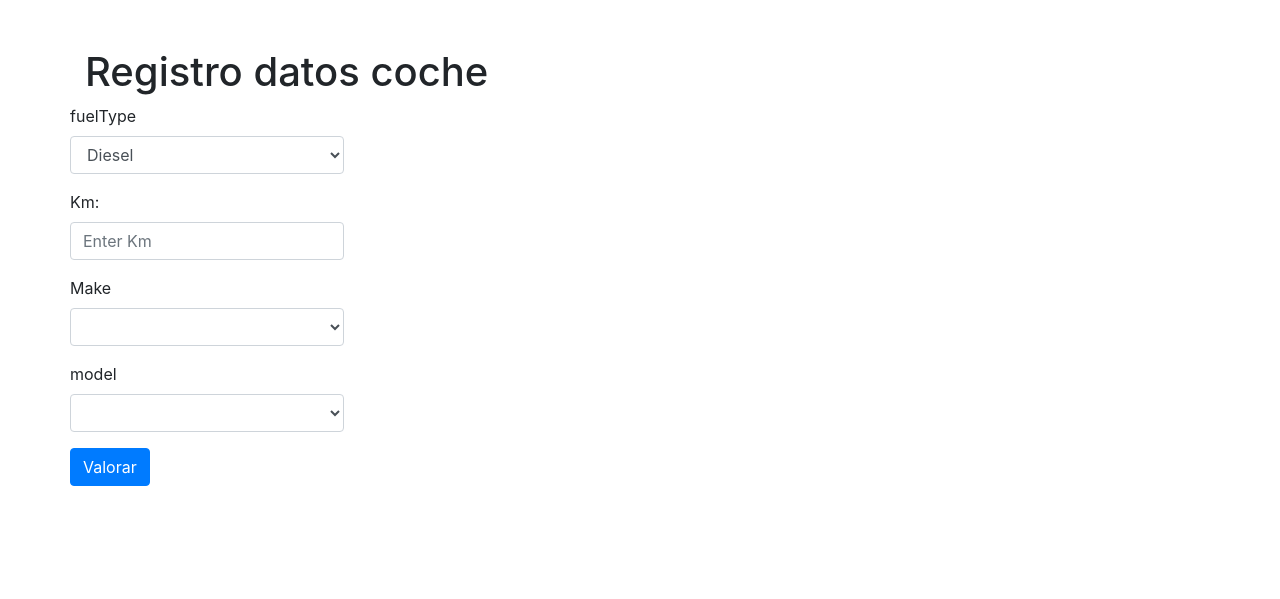
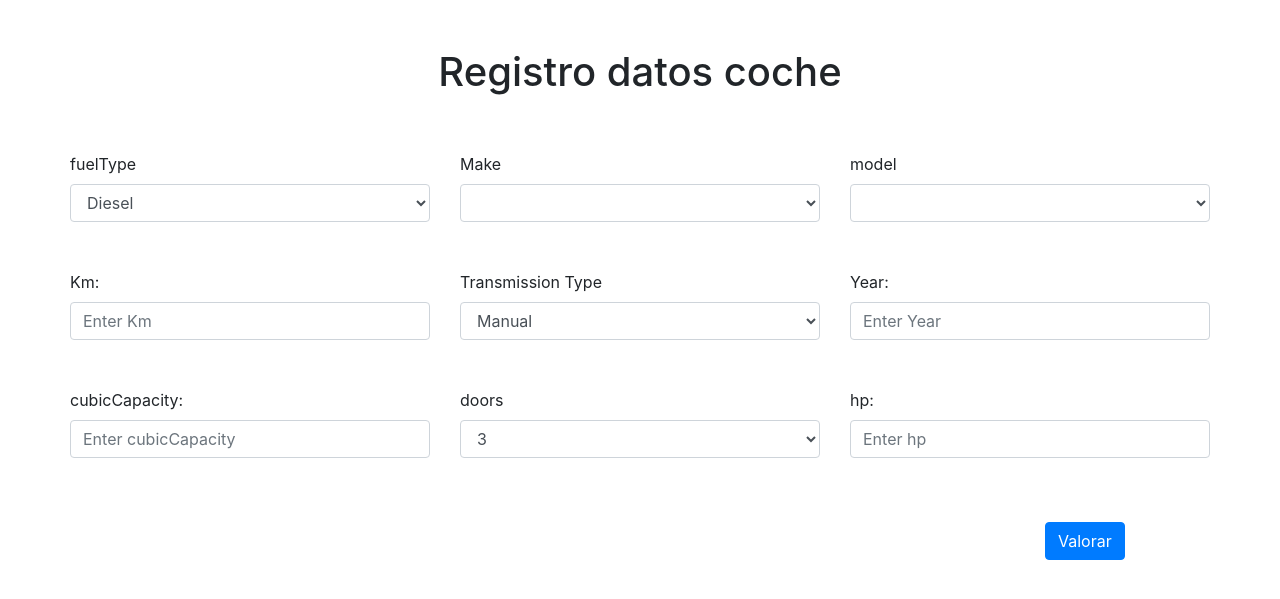
Before and after one commit to macallejonieszaidinvergeles/web_car_django, a Django app: template car_django/car_django/templates/inicio.html in a window 1280 px wide. Shown: the top 599 px of the page. Run offline with Django 4.2, Linux system fonts and the light colour scheme; the template is opened without the code that fills it, so the values that code supplies are empty.

Commit message:
diseño de html y js

```diff
--- a/car_django/car_django/templates/inicio.html
+++ b/car_django/car_django/templates/inicio.html
@@ -17,7 +17,7 @@
 
 <body>
   <div class="container mt-5">
-    <h1>Registro datos coche</h1>
+    <h1 class="text-center">Registro datos coche</h1>
     <div class="row">
 
       <!-- <div style="display: none" id="jsonData" data-json="{{ marcas_id|safe }}"></div> -->
@@ -26,9 +26,11 @@
         {% csrf_token %}
         <!--  fuelTypeId	km	makeId	modelId	transmissionTypeId	year	cubicCapacity	doors	hp -->
 
-        <div class="form-group">
+        <div class="form-group row">
+
+          <div class="col-sm-4 mt-5">
             <label for="exampleFormControlSelect1">fuelType</label>
-          <select class="form-control" id="exampleFormControlSelect1" name="fuelTypeId">
+            <select class="form-control" id="exampleFormControlSelect1" name="fuelTypeId" required>
               <option value="1" selected="selected">Diesel</option>
               <option value="2">Gasolina</option>
               <option value="3">Electrico</option>
@@ -39,27 +41,77 @@
             </select>
           </div>
 
-        <div class="form-group">
-          <label for="km">Km:</label>
-          <input type="text" class="form-control" id="km" name="km" aria-describedby="km" placeholder="Enter Km">
-        </div>
-
           <!-- select de las marcas -->
-        <div class="form-group">
+          <div class="col-sm-4 mt-5">
             <label for="select_marcas_id">Make</label>
-          <select class="form-control" id="select_marcas_id" name="makeId">
+            <select class="form-control" id="select_marcas_id" name="makeId" required>
             </select>
           </div>
 
 
           <!-- select de los modelos -->
-        <div class="form-group">
+          <div class="col-4 mt-5">
             <label for="select_model_id">model</label>
-          <select class="form-control" id="select_model_id" name="modelId">
+            <select class="form-control" id="select_model_id" name="modelId" required>
             </select>
           </div>
 
-        <input type="submit" class="btn btn-primary" value="Valorar">
+          <div class="col-sm-4 mt-5">
+            <label for="km">Km:</label>
+            <input type="text" class="form-control" id="km" name="km" aria-describedby="km" placeholder="Enter Km"
+              required>
+          </div>
+
+          <div class="col-sm-4 mt-5">
+            <label for="select_tranmision">Transmission Type</label>
+            <select class="form-control" id="select_tranmision" name="transmissionTypeId" required>
+              <option value="2" selected="selected">Manual</option>
+              <option value="1">Automatico</option>
+            </select>
+          </div>
+
+          <div class="col-sm-4 mt-5">
+            <label for="year">Year:</label>
+            <input type="number" class="form-control" id="year" name="year" aria-describedby="year"
+              placeholder="Enter Year" required>
+          </div>
+
+
+
+          <div class="col-sm-4 mt-5">
+            <label for="cubicCapacity">cubicCapacity:</label>
+            <input type="text" class="form-control" id="cubicCapacity" name="cubicCapacity"
+              aria-describedby="cubicCapacity" placeholder="Enter cubicCapacity" required>
+          </div>
+
+
+          <div class="col-sm-4 mt-5">
+            <label for="select_doors">doors</label>
+            <select class="form-control" id="select_doors" name="doors" required>
+              <option value="3" selected="selected">3</option>
+              <option value="5">5</option>
+            </select>
+          </div>
+
+
+          <div class="col-sm-4 mt-5">
+            <label for="cubicCapacity">hp:</label>
+            <input type="text" class="form-control" id="hp" name="hp" aria-describedby="hp" placeholder="Enter hp"
+              required>
+          </div>
+
+        </div>
+
+        <div class="row">
+          <div class="col-10"></div>
+          <div class="col-2">
+            <input type="submit" class="btn btn-primary mt-5" value="Valorar">
+          </div>
+
+
+        </div>
+
+
 
       </form>
 
```
Also changed, not shown: car_django/car_django/templates/resultado.html (+20 -5 lines). Lines whose indentation alone changed are shown as unchanged.
